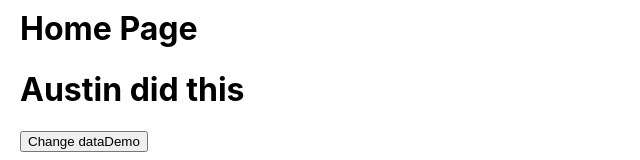
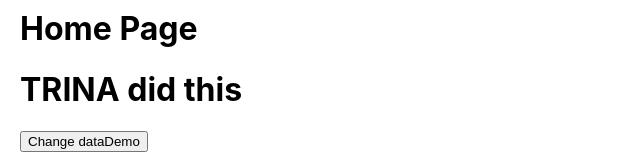
Before and after one commit to TrinaNix4/Wildflowers-react-with-railsHW, a React (Create React App) app in the folder client/: page /home in a window 1280 px wide. Shown: the part 171-331 px from the top of the page, without its empty margins (0-640 px from the left). Built offline with nearby package versions, Linux system fonts and the light colour scheme; no server answers.

Commit message:
trina added

```diff
--- a/client/src/pages/Home.js
+++ b/client/src/pages/Home.js
@@ -6,7 +6,7 @@ const Home = ()=>{
         <div>
             <h1>Home Page</h1>
 
-            <h1>Austin did this</h1>
+            <h1>TRINA  did this</h1>
 
             <button onClick={()=>setDataDemo('dataDemo changed in home')}>Change dataDemo</button>
             <p>demoState: {dataDemo}</p>
```
